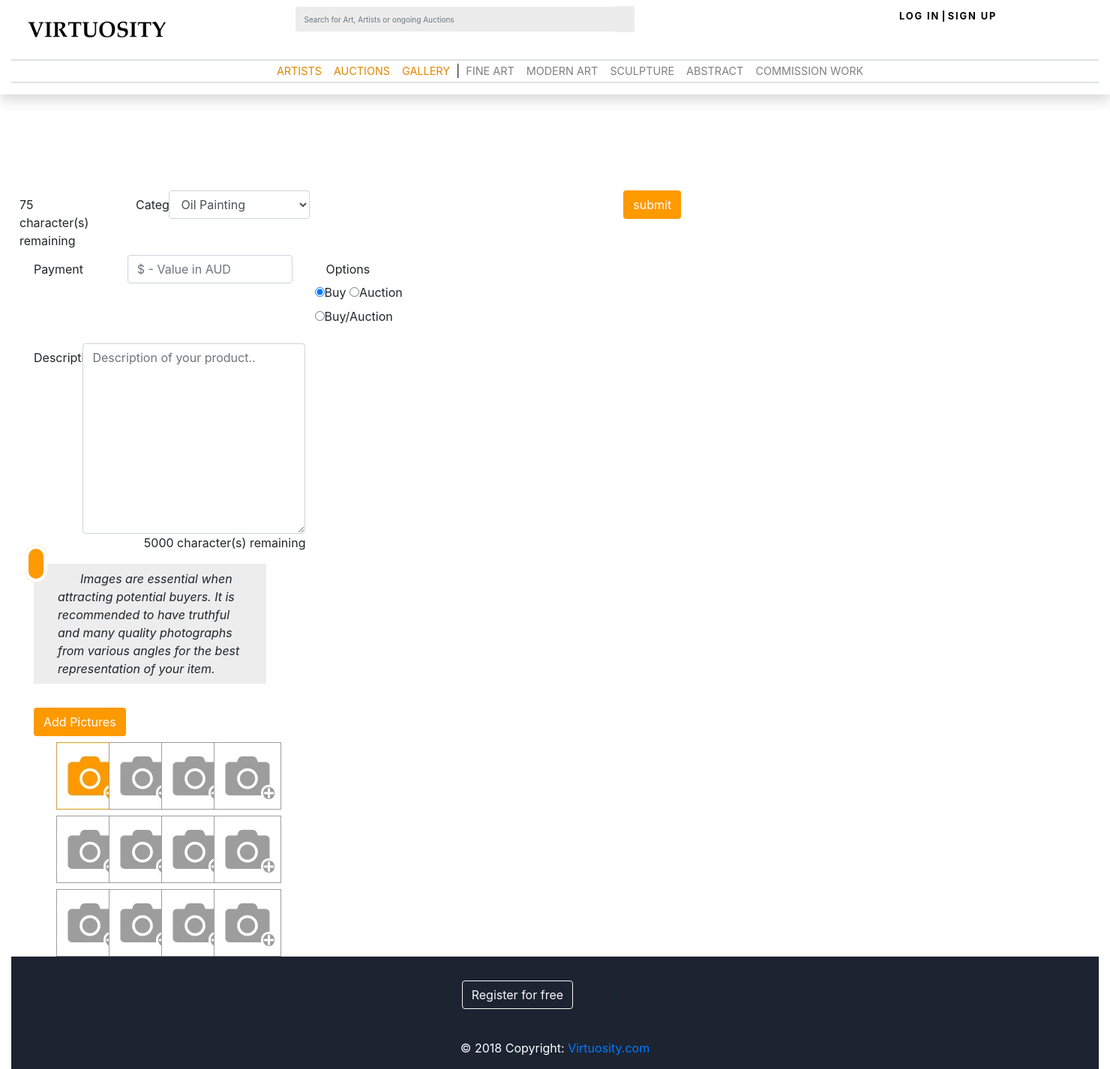
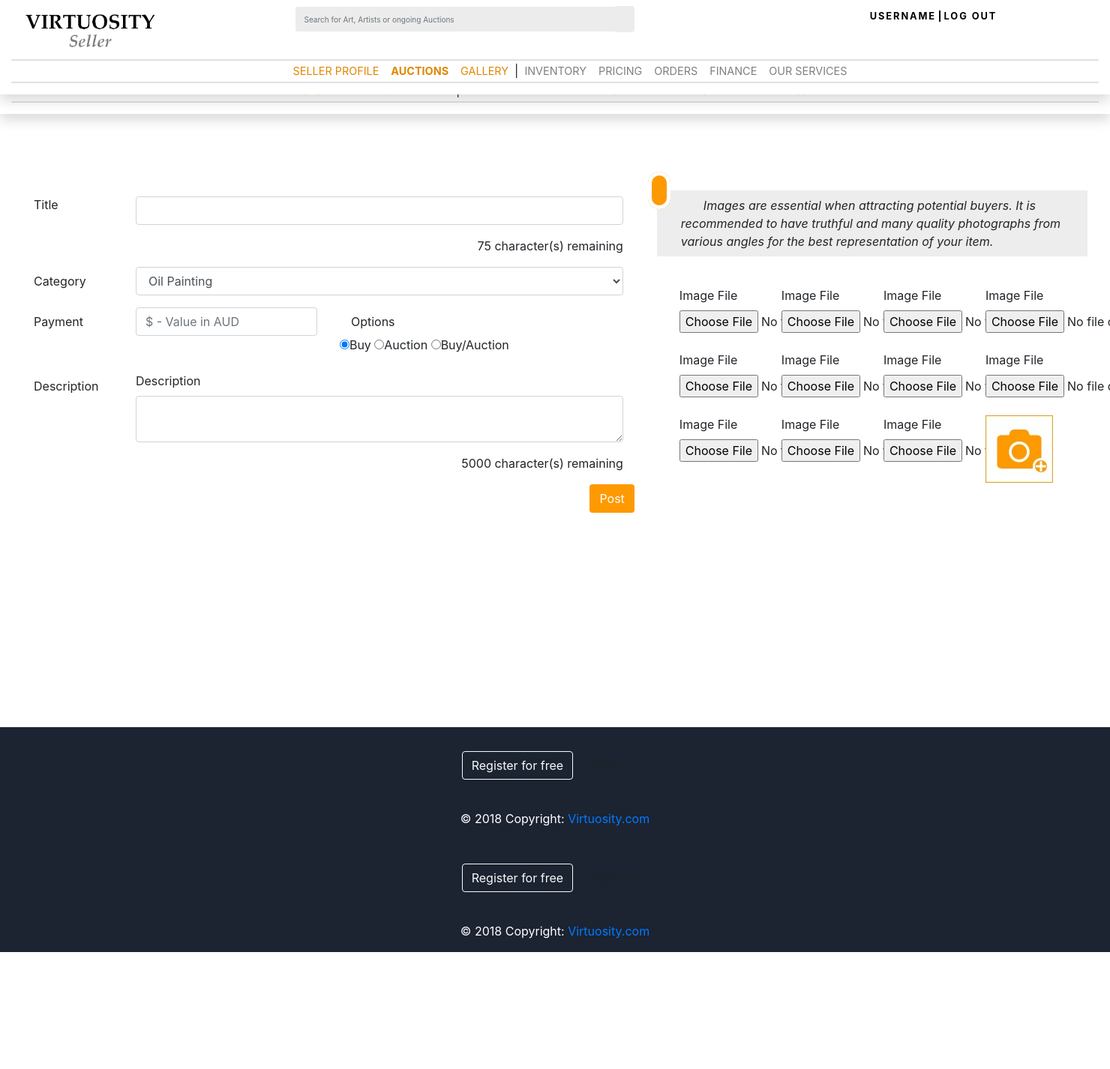
Before and after one commit to HappilyIgnorant/IFB207-Assignment3, a Flask app: template marketplace/templates/item_create.html in a window 1480 px wide; the page is wider, and only the part inside the window is pictured. Shown: that part at 75% size. After the commit the page ends 1270 px from the top of that part, so only its background shows below. Run offline with Flask 2, Linux system fonts and the light colour scheme; the template is opened without the code that fills it: values that come from a table or form of the project are taken from there, others are empty; parts of the project's set-up code (start-up, migrations or seed data) failed here and were passed over; some libraries are stand-ins or nearby versions.

Commit message:
Group collaberation session
Co-authored-by: justinrsh <justin.r.s.hughes@gmail.com>
Co-authored-by: nhatnam0701 <william.tran.0701@gmail.com>

```diff
--- a/marketplace/forms.py
+++ b/marketplace/forms.py
@@ -1,5 +1,6 @@
 
 from flask_wtf import FlaskForm
+from wtforms import Form, SelectField
 from wtforms.fields import TextAreaField,SubmitField, StringField, PasswordField, FileField, SelectMultipleField, BooleanField, RadioField, IntegerField
 from wtforms.validators import DataRequired, Length, Email, EqualTo
 
@@ -48,9 +49,9 @@ class RegisterForm3(FlaskForm):
   #              "Minimalism", "Modernism", "Neoism", "Photorealism", "Pixel", ("Pop"), ("Realism"), ("Romanticism"), ("Surrealism")])
 
 class ItemDetails(FlaskForm):
-    AVAILABLE_CHOICES = [('1'),('2')]
+    AVAILABLE_CHOICES = [('1','1'), ('2','2')]
     #selling_options = [("1", "Buy"), ("2", "Auction"), ("3", "Buy/Auction")]
-    name = StringField("Title", validators=[DataRequired(), Length(max = 75)])
+    name = StringField("", validators=[DataRequired(), Length(max = 75)])
     category = SelectMultipleField("Categories", choices=[AVAILABLE_CHOICES])
     payment = IntegerField("$ - Value in AUD", validators=[DataRequired()])
     options = RadioField('Label', choices=[('value1','Auction'),('value2','Buy'),('value3', 'Auction/Buy')])
--- a/marketplace/templates/base.html
+++ b/marketplace/templates/base.html
@@ -23,8 +23,13 @@
                     <a href="{{ url_for('main.index') }}"><div class="companyLogo"></div></a>
                 </div>
                 <div class="col-4">
-                    <div class="input-group md-form form-sm form-2 pl-0 searchbox">
-                        <input class="form-control my-0 py-1 red-border" id="search-text" type="text" placeholder="Search for Art, Artists or ongoing Auctions" aria-label="Search">
+                    <form class="form-inline" method="GET" action="search">
+                        <div class="form-group">
+                            <input type="text" class="form-control" name="search" id="search" placeholder="Search for Art, Artists or ongoing Auctions">
+                        </div>
+                    </form>
+                    <div class="input-group md-form form-sm form-2 pl-0 searchbox" >
+                        <input type="text" class="form-control my-0 py-1 red-border" name="search" id="search"  placeholder="Search for Art, Artists or ongoing Auctions" aria-label="Search" method="GET" action = "search">
                         <div class="input-group-append">
                             <span class="input-group-text red lighten-3"><i class="fas fa-search text-grey" aria-hidden="true" id="btnSearch"></i></span>
                         </div>
--- a/marketplace/templates/item_create.html
+++ b/marketplace/templates/item_create.html
@@ -4,13 +4,60 @@
 
 {% block content %}
 
+<div id="pageheader" class="container-fluid fixed-top bg-white shadow" style="padding-bottom:1%">
+    <div class="row my-2">
+        <div class="col-3">
+            <!--<a href="#" class="float-left mr-3"><img src="https://via.placeholder.com/40x30"></a>-->
+            <!--<h4 class="companyName"><a href="#" class="">VIRTUOSITY</a></h4>-->
+            <a href="index.html"><div class="companyLogoSeller"></div></a>
+        </div>
+        <div class="col-4">
+            <div class="input-group md-form form-sm form-2 pl-0 searchbox">
+                <input class="form-control my-0 py-1 red-border" id="search-text" type="text" placeholder="Search for Art, Artists or ongoing Auctions" aria-label="Search">
+                <div class="input-group-append">
+                    <span class="input-group-text red lighten-3"><i class="fas fa-search text-grey" aria-hidden="true" id="btnSearch"></i></span>
+                </div>
+            </div>
+
+        </div>
+        <div class="col-4 text-right loginblock">
+            <i class="fas fa-user "></i>
+            <a href="#" id="li_link" class="pr-1">USERNAME</a>
+            <a href="index.html">LOG OUT</a>
+        </div>
+    </div>
+    <!--Navigation Menu-->
+    <nav class="navbar navbar-expand-lg navbar-light borders navbar-custom hidenav">
+        <button class="navbar-toggler custom-toggler" type="button" data-toggle="collapse" data-target="#navbarSupportedContent" aria-controls="navbarSupportedContent" aria-expanded="false" aria-label="Toggle navigation">
+            <span class="navbar-toggler-icon"></span>
+        </button>
+        <div class="collapse navbar-collapse navbar-custom" id="navbarSupportedContent">
+            <ul class="nav navbar-nav mx-auto">
+                <li class="nav-item highlight"><a class="nav-link py-0" href="#">SELLER PROFILE</a></li>
+                <li class="nav-item highlight"><a class="nav-link py-0" href="item_manage.html"><b>AUCTIONS</b></a></li>
+                <li class="nav-item highlight"><a class="nav-link py-0" href="#">GALLERY</a></li><div class="separator">|</div>
+                <li class="nav-item"><a class="nav-link py-0" href="#">INVENTORY</a></li>
+                <li class="nav-item"><a class="nav-link py-0" href="#">PRICING</a></li>
+                <li class="nav-item"><a class="nav-link py-0" href="#">ORDERS</a></li>
+                <li class="nav-item"><a class="nav-link py-0" href="#">FINANCE</a></li>
+                <li class="nav-item"><a class="nav-link py-0" href="#">OUR SERVICES</a></li>
+            </ul>
+
+        </div>
+    </nav>
+    <!-- Main content -->
+</div>
+
+<!-- END NAVBAR this appears on every page -->
+
 <div class="container-fluid body-container">
+<form class="item-form">
     <div class="row">
         <div class="col-md-7">
-            <div class="row">
-                <div class="col-sm-2 col-form-label">{{ form.name.label }}</label>
+            <div class="form-group row">
+                <label for="colFormTitle" class="col-sm-2 col-form-label">Title</label>
                 <div class="col-sm-10">
-                    {{ form.name }}
+                    {{ wtf.form_field(form.name) }}
                     <div class="float-right">75 character(s) remaining</div>
                 </div>
             </div>
@@ -41,7 +88,7 @@
             <div class="form-group row">
                 <label for="colFormDescr" class="col-sm-2 col-form-label">Description</label>
                 <div class="col-sm-10">
-                    <textarea class="form-control" id="colFormDescr" placeholder="Description of your product.." rows="10"></textarea>
+                    {{ wtf.form_field(form.description) }}
                     <div class="float-right">5000 character(s) remaining</div>
                 </div>
 
@@ -56,27 +103,24 @@
                     It is recommended to have truthful and many quality photographs
                     from various angles for the best representation of your item.
                 </div>
-                <div class="row">
-                    <button type="button" class="btn btn-orange">Add Pictures</button>
-                </div>
                 <div class="container-fluid">
                     <div class="row mt-2">
-                        <div class="col-3 campic"><img src="../static/img/activecam.png"></div>
-                        <div class="col-3 campic"><img src="../static/img/inactivecam.png"></div>
-                        <div class="col-3 campic"><img src="../static/img/inactivecam.png"></div>
-                        <div class="col-3 campic"><img src="../static/img/inactivecam.png"></div>
+                        <div class="col-3 campic">{{ wtf.form_field(form.image1, src="../static/img/activecam.png") }}</div>
+                        <div class="col-3 campic">{{ wtf.form_field(form.image2) }}</div>
+                        <div class="col-3 campic">{{ wtf.form_field(form.image3) }}</div>
+                        <div class="col-3 campic">{{ wtf.form_field(form.image4) }}</div>
                     </div>
                     <div class="row mt-2">
-                        <div class="col-3 campic"><img src="../static/img/inactivecam.png"></div>
-                        <div class="col-3 campic"><img src="../static/img/inactivecam.png"></div>
-                        <div class="col-3 campic"><img src="../static/img/inactivecam.png"></div>
-                        <div class="col-3 campic"><img src="../static/img/inactivecam.png"></div>
+                        <div class="col-3 campic">{{ wtf.form_field(form.image5) }}</div>
+                        <div class="col-3 campic">{{ wtf.form_field(form.image6) }}</div>
+                        <div class="col-3 campic">{{ wtf.form_field(form.image7) }}</div>
+                        <div class="col-3 campic">{{ wtf.form_field(form.image8) }}</div>
                     </div>
                     <div class="row mt-2">
-                        <div class="col-3 campic"><img src="../static/img/inactivecam.png"></div>
-                        <div class="col-3 campic"><img src="../static/img/inactivecam.png"></div>
-                        <div class="col-3 campic"><img src="../static/img/inactivecam.png"></div>
-                        <div class="col-3 campic"><img src="../static/img/inactivecam.png"></div>
+                        <div class="col-3 campic">{{ wtf.form_field(form.image9) }}</div>
+                        <div class="col-3 campic">{{ wtf.form_field(form.image10) }}</div>
+                        <div class="col-3 campic">{{ wtf.form_field(form.image11) }}</div>
+                        <div class="col-3 campic"><img src="../static/img/activecam.png"></div>
                     </div>
 
                 </div>
@@ -89,10 +133,37 @@
         <div class="row">
             <div class="col-sm-7">
                 <div class="float-right">
-                    <div class="btn btn-orange ">submit</div>
+                    <div>{{ wtf.form_field(form.post, class="btn btn-orange ") }}</div>
                 </div>
             </div>
         </div>
+</form>
 </div>
 
+
+
+
+<!-- Footer -->
+<footer class="page-footer font-small unique-color-dark pt-4">
+<!-- Footer Elements -->
+<div class="container">
+    <!-- Call to action -->
+    <ul class="list-unstyled list-inline text-center py-2">
+        <li class="list-inline-item">
+            <button class="btn btn-outline-light">Register for free</button>
+        </li>
+        <li class="list-inline-item">
+            <a href="#!" class="btn btn-outline-white btn-rounded">Sign up!</a>
+        </li>
+    </ul>
+    <!-- Call to action -->
+</div>
+<!-- Footer Elements -->
+<!-- Copyright -->
+<div class="footer-copyright text-center py-3">© 2018 Copyright:
+    <a href="https://virtuosity.com">Virtuosity.com</a>
+</div>
+
+
+
 {% endblock %}
--- a/marketplace/templates/results.html
+++ b/marketplace/templates/results.html
@@ -19,7 +19,7 @@
     </div>
     <div class="row">
     {% endif %}
-        <div class="card mb-3 col-md-4">
+        <div class="card mb-3 col-md-4 card border-secondary">
             <img src="{{artworks[i].image_address}}" class="card-img-top" alt="...">
             <div class="card-body">
                 <h5 class="card-title">{{artworks[i].name}}</h5>
```
Also changed, not shown: marketplace/views.py (+16 -5 lines), README.md.
